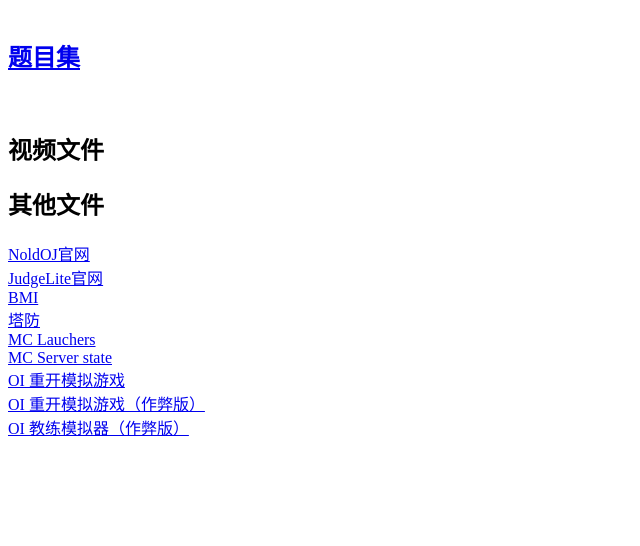
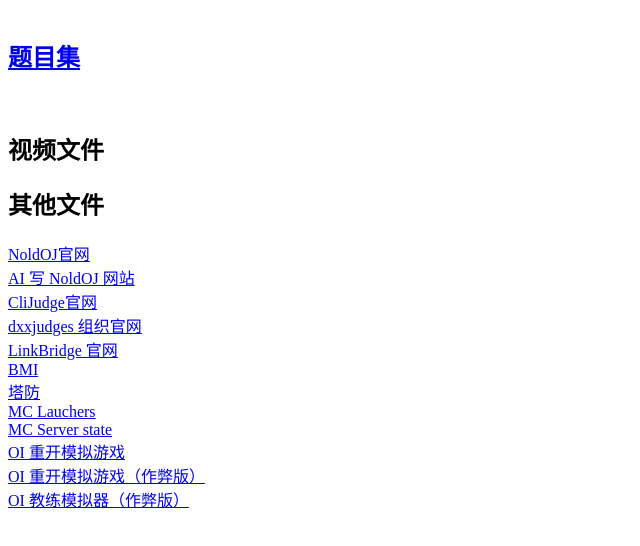
Before and after one commit to dxx114514-stack/dxx114514-stack.github.io, a plain HTML site: page docs/index.html in a window 1280 px wide. Shown: the part 66-612 px from the top of the page, without its empty margins (0-640 px from the left). Drawn offline with Linux system fonts and the light colour scheme.

Commit message:
Update index.html links

```diff
--- a/docs/index.html
+++ b/docs/index.html
@@ -11,7 +11,13 @@
 <h2>其他文件</h2>
 <a href="https://nold.dxxj.de5.net">NoldOJ官网</a>
 <br>
-<a href="https://jl.dxxj.de5.net">JudgeLite官网</a>
+<a href="https://anm.dxxj.de5.net">AI 写 NoldOJ 网站</a>
+<br>
+<a href="https://jl.dxxj.de5.net">CliJudge官网</a>
+<br>
+<a href="https://dxxj.de5.net">dxxjudges 组织官网</a>
+<br>
+<a href="https://lb.dxxj.de5.net">LinkBridge 官网</a>
 <br>
 <a href="./BMI/index.html">BMI</a>
 <br>
```
